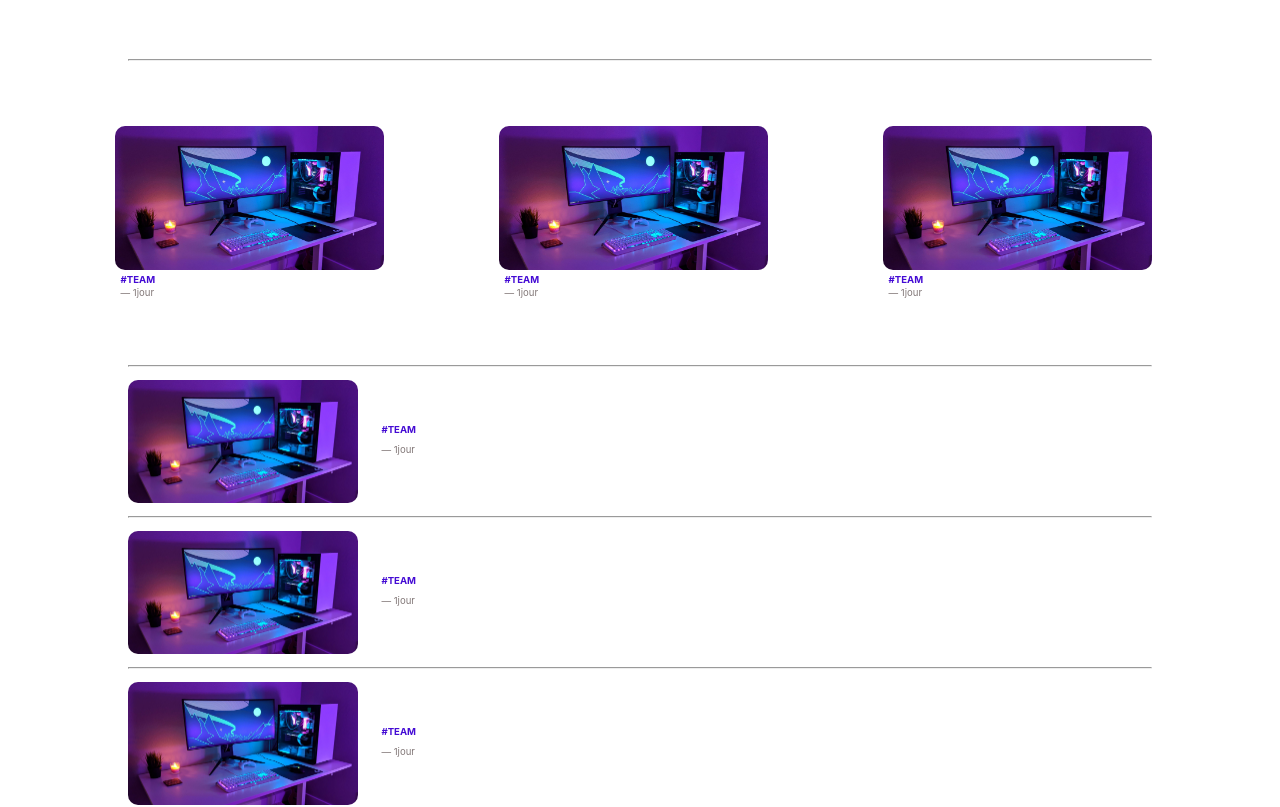
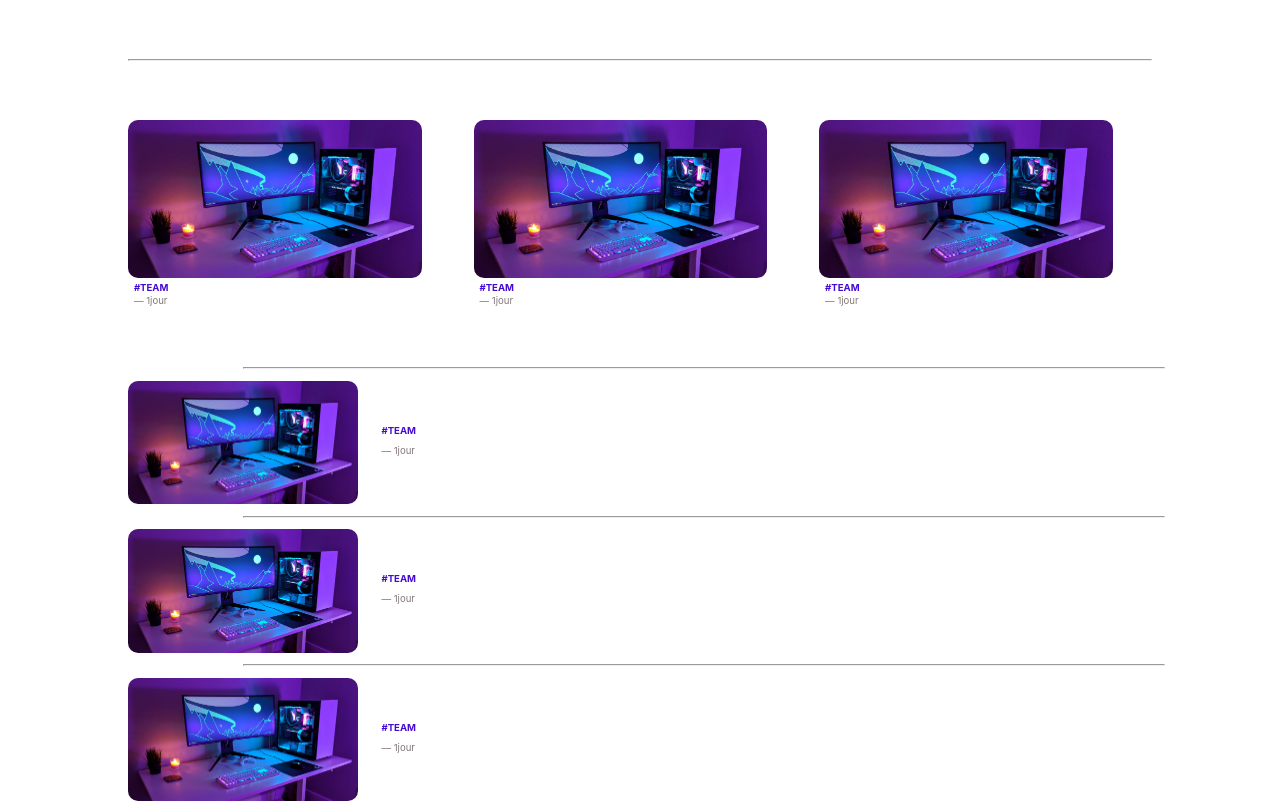
Before and after one commit to Killian-pro/MERN_Plateforme_Esport, a React (Create React App) app: page /Actualites in a window 1280 px wide. Shown: the part 360-1167 px from the top of the page. Built offline with nearby package versions, Linux system fonts and the light colour scheme; no server answers.

Commit message:
correction du marge left

```diff
--- a/src/Pages/MediumActualite.js
+++ b/src/Pages/MediumActualite.js
@@ -11,14 +11,14 @@ function MediumActualite() {
     const articles = [];
     for (let i = 1; i < 4; i++) {
         articles.push(
-        <div style={{marginLeft:'10%',width:400,marginTop:'5%',marginBottom:'5%', justifyContent:'center',alignItems:'center'}}>
+        <div style={{width:400,marginTop:'5%',marginBottom:'5%',marginRight:'5%', justifyContent:'center',alignItems:'center'}}>
             <img style={{width:'100%' ,borderRadius:10}} src={setup} alt="article" />
             <News id={i} />
         </div>)
 
     }
     return (
-        <div>
+        <div style={{marginLeft:'10%'}}>
             <div style={{flexDirection:'row',display:'flex',marginRight:'10%'}}>
             {articles}
             </div>
--- a/src/Pages/SmallActualite.js
+++ b/src/Pages/SmallActualite.js
@@ -20,7 +20,7 @@ function MediumActualite() {
     for (let i = 4; i < more; i++) {
         articles.push(
             <>
-                <div style={{ marginLeft: '10%', marginTop: '1%', marginBottom: '1%', justifyContent: 'center', alignItems: 'center', display: 'flex' }}>
+                <div style={{ marginTop: '1%', marginBottom: '1%', justifyContent: 'center', alignItems: 'center', display: 'flex' }}>
                     <img style={{ width: '20%', borderRadius: 10 }} src={setup} alt="article" />
                     <News id={i} description={false} />
                 </div>
@@ -30,7 +30,7 @@ function MediumActualite() {
 
     }
     return (
-        <div>
+        <div style={{marginLeft:'10%'}}>
             {articles}
             <div style={{justifyContent:'center', alignItems: 'center',display:'flex',marginBottom:'10%',marginTop:'5%'}}>
                 <button onClick={()=> addMore()} style={{ borderColor: '#440BD4', backgroundColor: '#440BD4', borderWidth: 2, borderStyle: 'solid', borderRadius: 15, padding: 10, alignContent: 'center', color: 'white', fontWeight: 'bold', textAlign: 'center',width:100 }}>Voir plus</button>
```
